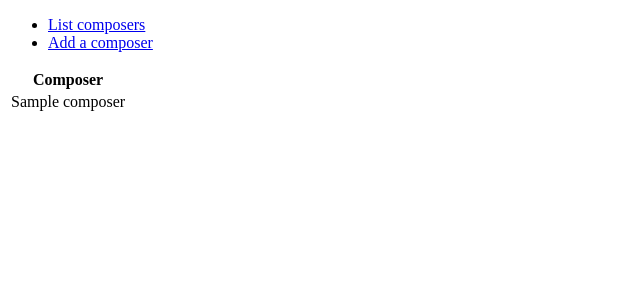
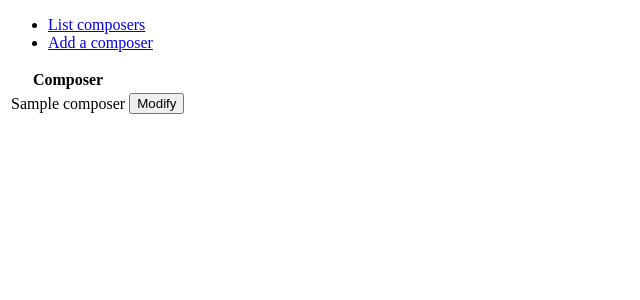
Before and after one commit to jenkarper/kellonuotisto, a Flask app: page /composers/ in a window 1280 px wide. Shown: the top 300 px of the page, without its empty margins (0-640 px from the left). Run offline with Flask 2, Linux system fonts and the light colour scheme; tables that the repository leaves empty hold one stand-in row (values such as "Sample post").

Commit message:
Fixed broken functionality 'modify

```diff
--- a/application/composers/views.py
+++ b/application/composers/views.py
@@ -10,6 +10,10 @@ def composers_index():
 def composers_form():
     return render_template("composers/new.html")
 
+@app.route("/composers/modify/", methods=["GET"])
+def composers_modify():
+    return redirect(url_for("composers_index"))
+
 @app.route("/composers/", methods=["POST"])
 def composers_create():
     c = Composer(request.form.get("name"))
--- a/application/templates/composers/list.html
+++ b/application/templates/composers/list.html
@@ -8,6 +8,11 @@
     {% for composer in composers %}
     <tr>
       <td>{{ composer.name }}</td>
+      <td>
+         <form method="GET" action="{{ url_for('composers_modify') }}">
+            <input type="submit" value="Modify"/>
+         </form>
+      </td>
     </tr>
     {% endfor %}
   </table>
```
Also changed, not shown: application/templates/composers/modify.html (added, +8 -0 lines).
